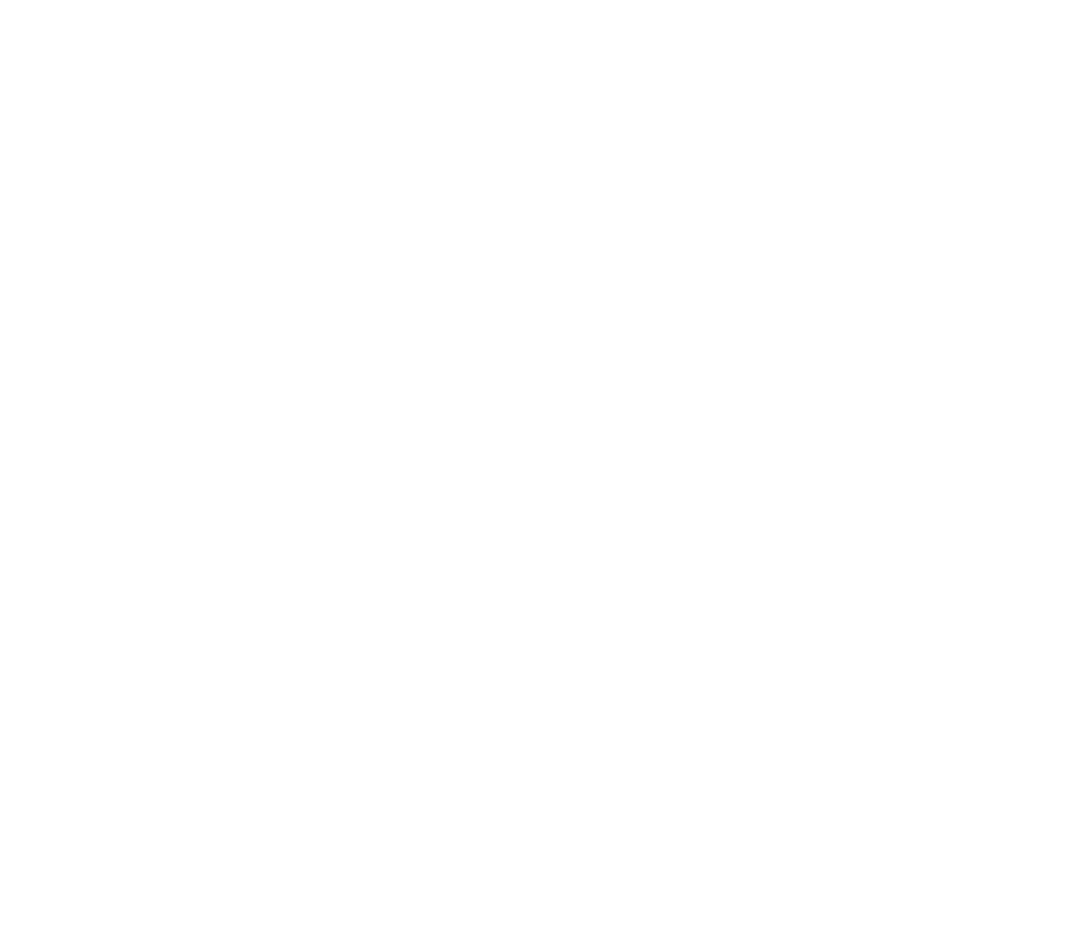
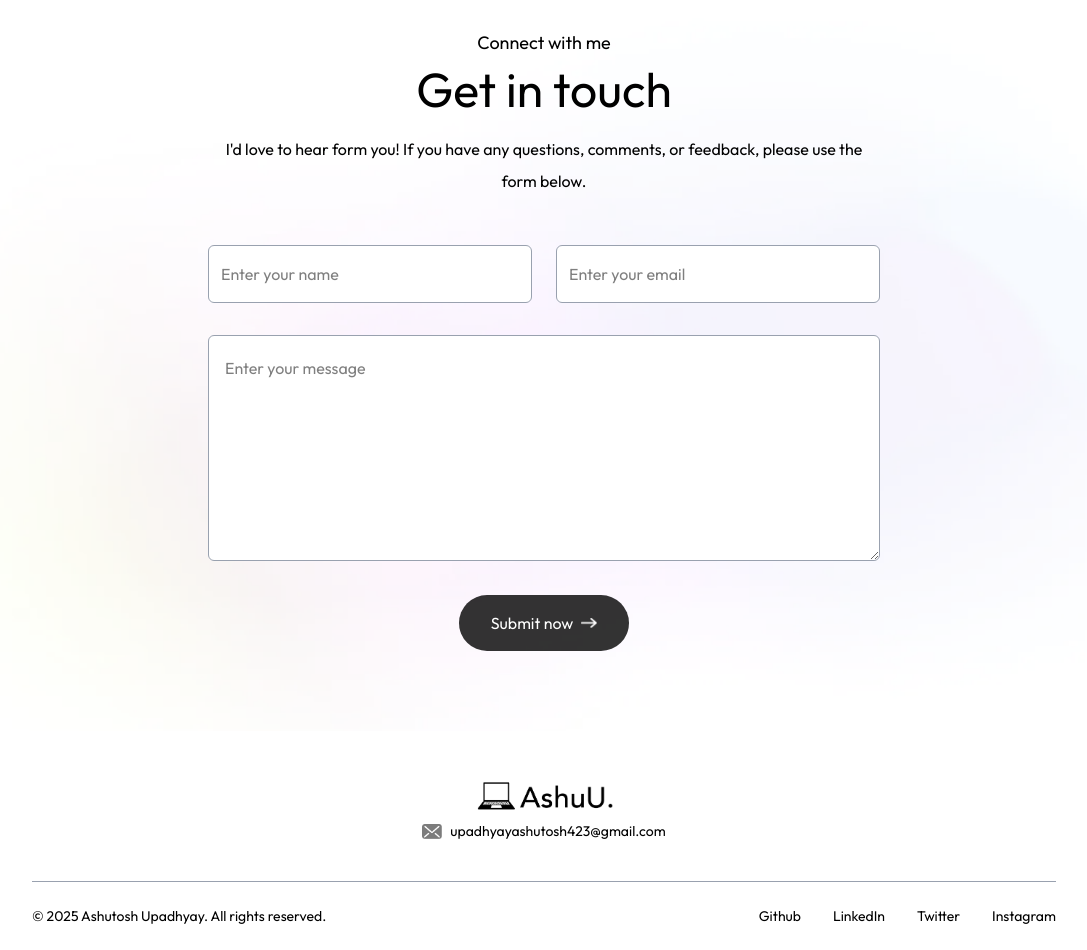
Before and after one commit to Ashutoshupadhyay23/Portfolio-Nextjs, a Next.js app: page / in a window 1280 px wide. Shown: the part 3180-4130 px from the top of the page, without its empty margins (96-1183 px from the left). Before the commit the page ends 3169 px from the top, so only its background shows below. Built offline with nearby package versions, Linux system fonts and the light colour scheme; a web font is replaced by a local one.

Commit message:
added contact section and footer

```diff
--- /dev/null
+++ b/app/components/Contact.jsx
@@ -0,0 +1,97 @@
+import { assets } from "@/assets/assets";
+import Image from "next/image";
+import React, { useState } from "react";
+
+const Contact = () => {
+  const [result, setResult] = useState("");
+  const [isSubmitting, setIsSubmitting] = useState(false);
+
+  const onSubmit = async (event) => {
+    event.preventDefault();
+    setIsSubmitting(true);
+    setResult("");
+    const formData = new FormData(event.target);
+    formData.append("access_key", process.env.NEXT_PUBLIC_WEB3_ACCESS_KEY);
+
+    const response = await fetch("https://api.web3forms.com/submit", {
+      method: "POST",
+      body: formData,
+    });
+
+    const data = await response.json();
+
+    if (data.success) {
+      setResult("Form submitted successfully.");
+      event.target.reset();
+    } else {
+      setResult(data.message || "Something went wrong!");
+    }
+
+    setIsSubmitting(false);
+
+    setTimeout(() => {
+      setResult("");
+    }, 4000);
+  };
+
+  return (
+    <div
+      id="contact"
+      className="w-full px-[12%] py-10 scroll-mt-20 bg-[url('/footer-bg-color.png')] bg-no-repeat bg-center bg-[length: 90%_auto]"
+    >
+      <h4 className="text-center mb-2 text-lg font-ovo">Connect with me</h4>
+      <h2 className="text-center text-5xl font-ovo">Get in touch</h2>
+
+      <p className="text-center max-w-2xl mx-auto mt-5 mb-12 font-ovo">
+        I'd love to hear form you! If you have any questions, comments, or
+        feedback, please use the form below.
+      </p>
+
+      <form onSubmit={onSubmit} className="max-w-2xl mx-auto">
+        <div className="grid grid-cols-1 md:grid-cols-2 gap-6 mt-10 mb-8">
+          <input
+            type="text"
+            placeholder="Enter your name"
+            required
+            className="flex-1 p-3 outline-none border-[0.5px] border-gray-400 rounded-md bg-white"
+            name="name"
+          />
+          <input
+            type="email"
+            placeholder="Enter your email"
+            required
+            className="flex-1 p-3 outline-none border-[0.5px] border-gray-400 rounded-md bg-white"
+            name="email"
+          />
+        </div>
+        <textarea
+          rows="6"
+          placeholder="Enter your message"
+          required
+          className="w-full p-4 outline-none border-[0.5px] border-gray-400 rounded-md bg-white mb-6"
+          name="message"
+        ></textarea>
+        <button
+          type="submit"
+          className="py-3 px-8 w-max flex items-center justify-center gap-2 bg-black/80 text-white rounded-full mx-auto hover:bg-black duration-500 min-w-[150px] cursor-pointer"
+          disabled={isSubmitting}
+        >
+          {isSubmitting ? "Sending..." : "Submit now"}
+          {!isSubmitting && (
+            <Image src={assets.right_arrow_white} alt="" className="w-4" />
+          )}
+        </button>
+
+        <div
+          className={`mt-4 h-6 text-center transition-opacity duration-300 font-medium ${
+            result.includes("successfully") ? "text-green-600" : "text-red-600"
+          }`}
+        >
+          {result || "\u00A0" /* Non-breaking space keeps the height */}
+        </div>
+      </form>
+    </div>
+  );
+};
+
+export default Contact;
--- /dev/null
+++ b/app/components/Footer.jsx
@@ -0,0 +1,67 @@
+import { assets } from "@/assets/assets";
+import Image from "next/image";
+import React from "react";
+
+const Footer = () => {
+  return (
+    <div className="mt-10">
+      {/* Logo and Email */}
+      <div className="text-center mb-10">
+        <Image src={assets.logo} alt="" className="w-36 mx-auto mb-2" />
+        <div className="w-max mx-auto flex items-center gap-2">
+          <Image src={assets.mail_icon} alt="" className="w-5" />
+          <span className="text-sm">upadhyayashutosh423@gmail.com</span>
+        </div>
+      </div>
+
+      {/* Bottom Bar */}
+      <div className="border-t border-gray-400 mx-[10%] py-6 flex flex-col sm:flex-row justify-between items-center text-center sm:text-left">
+        <p className="text-sm">
+          &copy; {new Date().getFullYear()} Ashutosh Upadhyay. All rights
+          reserved.
+        </p>
+
+        <ul className="flex items-center gap-8 mt-4 sm:mt-0 text-sm">
+          <li>
+            <a
+              href="https://github.com/Ashutoshupadhyay23"
+              target="_blank"
+              rel="noopener noreferrer"
+            >
+              Github
+            </a>
+          </li>
+          <li>
+            <a
+              href="https://www.linkedin.com/in/ashutosh-upadhyay23/"
+              target="_blank"
+              rel="noopener noreferrer"
+            >
+              LinkedIn
+            </a>
+          </li>
+          <li>
+            <a
+              href="https://x.com/Ashutosh7237"
+              target="_blank"
+              rel="noopener noreferrer"
+            >
+              Twitter
+            </a>
+          </li>
+          <li>
+            <a
+              href="https://x.com/Ashutosh7237"
+              target="_blank"
+              rel="noopener noreferrer"
+            >
+              Instagram
+            </a>
+          </li>
+        </ul>
+      </div>
+    </div>
+  );
+};
+
+export default Footer;
--- a/app/components/Header.jsx
+++ b/app/components/Header.jsx
@@ -4,7 +4,7 @@
 
 const Header = () => {
   return (
-    <div className="w-11/12 max-w-3xl text-center mx-auto h-screen flex flex-col items-center justify-center gap-4">
+    <div id="home" className="w-11/12 max-w-3xl text-center mx-auto h-screen flex flex-col items-center justify-center gap-4">
       <div>
         <Image src={assets.profile_img} alt="" className="rounded-full w-32" />
       </div>
--- a/app/components/Navbar.jsx
+++ b/app/components/Navbar.jsx
@@ -30,7 +30,7 @@
         <Image src={assets.header_bg_color} alt="" className="w-full" />
       </div>
       <nav className={`w-full fixed px-5 lg:px-8 xl:px-[8%] py-4 flex items-center justify-between z-50 ${isScroll ? "bg-white bg-opacity-50 backdrop-blur-lg shadow-sm" : ""}`}>
-        <a href="#top">
+        <a href="#home">
           <Image
             src={assets.logo}
             alt="Logo"
@@ -39,7 +39,7 @@
         </a>
         <ul className={`hidden md:flex items-center gap-6 lg:gap-8 rounded-full px-12 py-3 ${isScroll ? "" : "bg-white shadow-sm bg-opacity-50"}`}>
           <li>
-            <a href="#top" className="font-ovo">
+            <a href="#home" className="font-ovo">
               Home
             </a>
           </li>
@@ -98,7 +98,7 @@
             />
           </div>
           <li>
-            <a href="#top" className="font-ovo" onClick={closeMenu}>
+            <a href="#home" className="font-ovo" onClick={closeMenu}>
               Home
             </a>
           </li>
--- a/app/page.js
+++ b/app/page.js
@@ -1,11 +1,29 @@
-'use client';
+"use client";
+import { useEffect, useState } from "react";
 import About from "./components/About";
+import Contact from "./components/Contact";
+import Footer from "./components/Footer";
 import Header from "./components/Header";
 import Navbar from "./components/Navbar";
 import Services from "./components/Services";
 import Work from "./components/Work";
 
 export default function Home() {
+  const [showTopBtn, setShowTopBtn] = useState(false);
+
+  useEffect(() => {
+    const handleScroll = () => {
+      setShowTopBtn(window.scrollY > 300);
+    };
+
+    window.addEventListener("scroll", handleScroll);
+    return () => window.removeEventListener("scroll", handleScroll);
+  }, []);
+
+  const scrollToTop = () => {
+    window.scrollTo({ top: 0, behavior: "smooth" });
+  };
+
   return (
     <>
       <Navbar />
@@ -13,6 +31,20 @@
       <About />
       <Services />
       <Work />
+      <Contact />
+      <Footer />
+
+      {showTopBtn && (
+        <button
+          onClick={scrollToTop}
+          className="fixed bottom-6 right-6 w-10 h-10 sm:w-12 sm:h-12 rounded-full bg-black text-white shadow-lg
+               hover:bg-gray-800 hover:scale-110 transform transition duration-300
+               z-50 flex items-center justify-center cursor-pointer"
+          aria-label="Back to top"
+        >
+          ↑
+        </button>
+      )}
     </>
   );
 }
```
